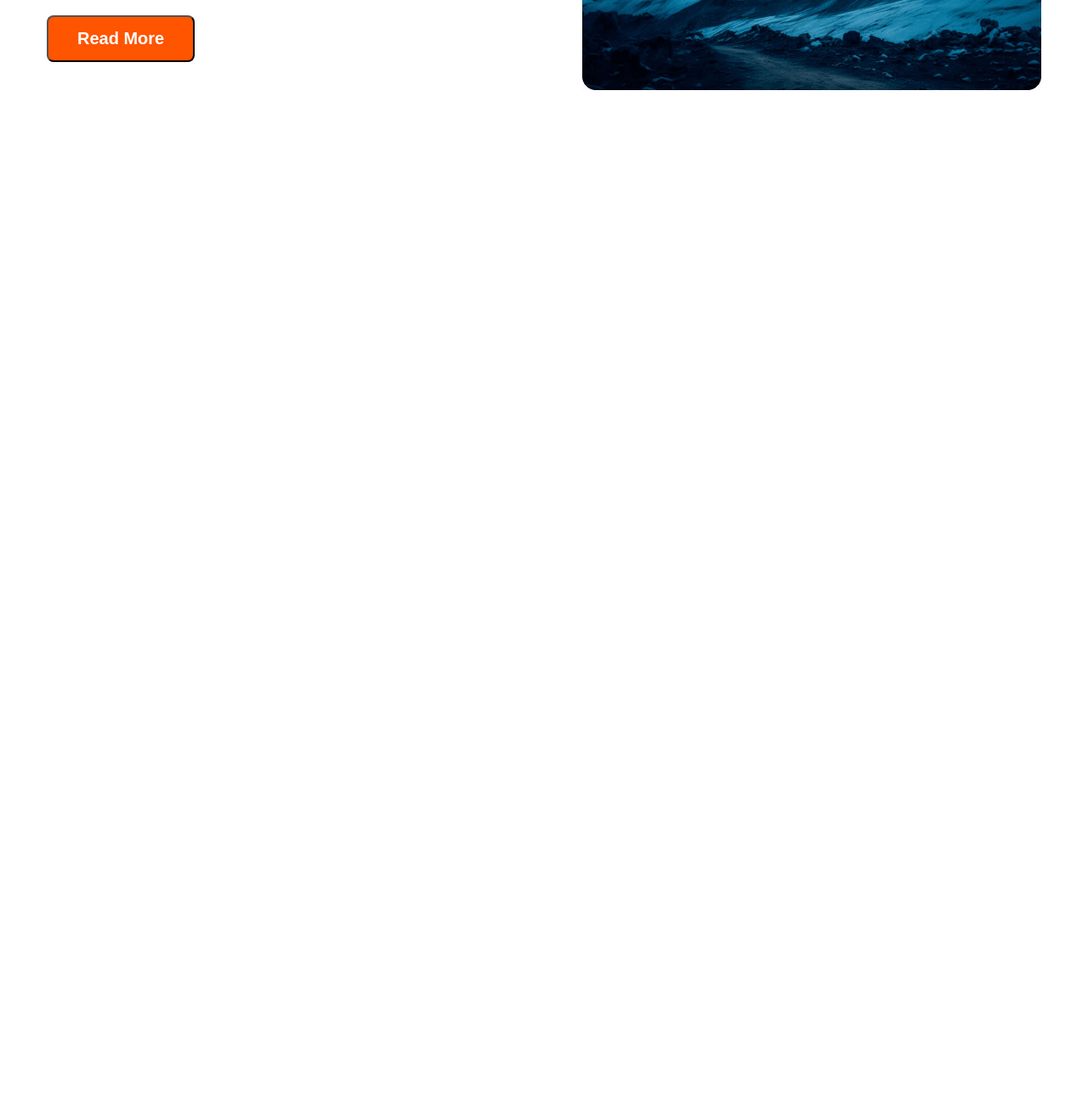
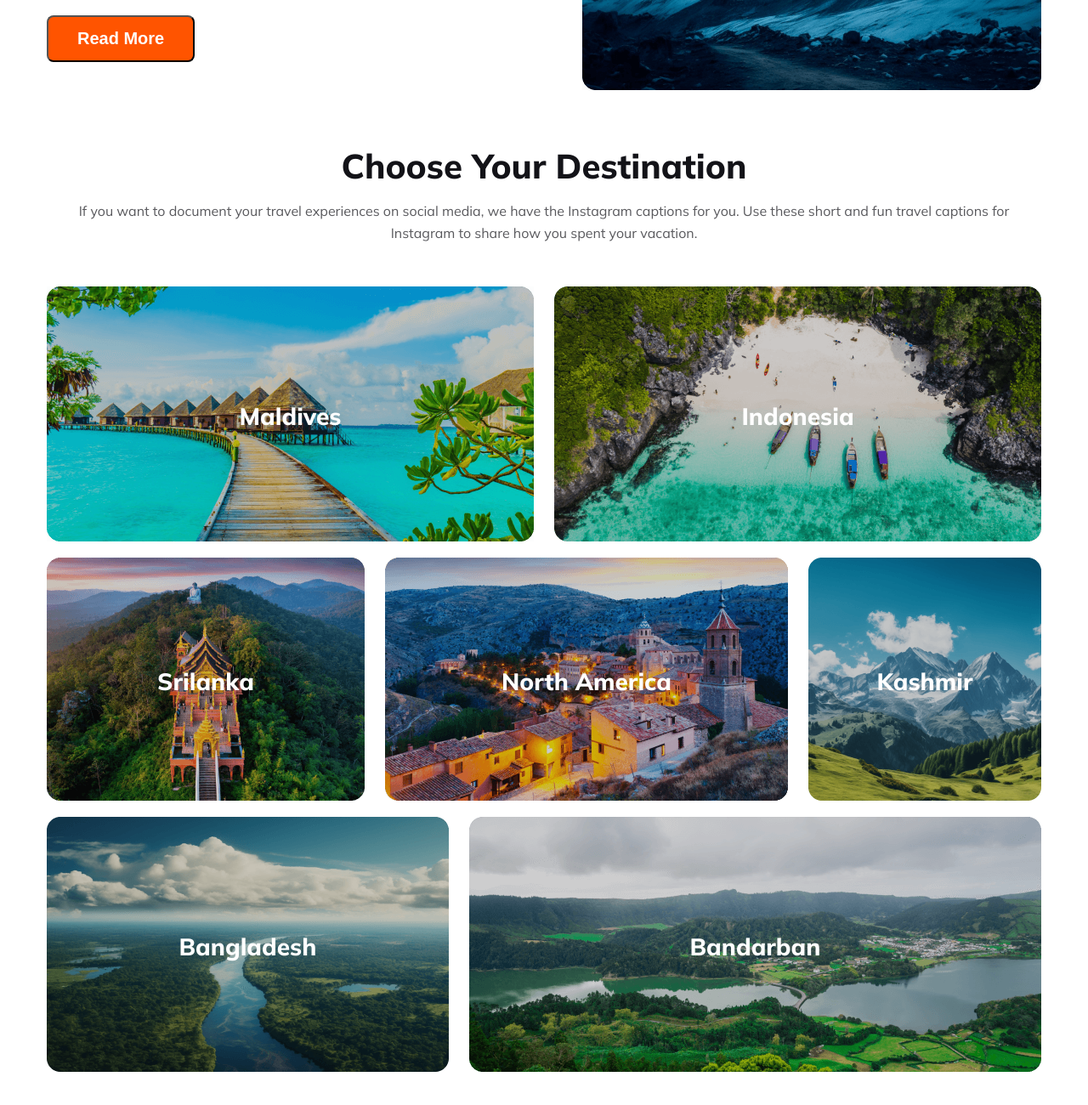
Before and after one commit to Mozammel111/Travel-website-for-assignment, a plain HTML site: page index.html in a window 1280 px wide. Shown: the part 1070-2370 px from the top of the page at 85% size. Before the commit the page ends 1180 px from the top, so only its background shows below. Drawn offline with Linux system fonts and the light colour scheme.

Commit message:
added destination part

```diff
--- a/css/style.css
+++ b/css/style.css
@@ -19,6 +19,11 @@ a{
 
 body{
     font-family: 'Mulish', sans-serif;
+}
+.country_name{
+    font-size: 28px;
+    font-weight: 800;
+    color: #FFF;
 }
 /* common css end */
 
@@ -174,3 +179,75 @@ body{
     margin-top: 10px;
 }
 /* popular tour part end */
+/* destination part start */
+.destination{
+    margin: 60px 0;
+}
+.main_part{
+    text-align: center;
+}
+.main_part h1{
+    font-size: 40px;
+    font-weight: 800;
+    color: #131318;
+    margin-bottom: 15px;
+}
+.main_part p{
+    font-size: 16px;
+    font-weight: 400;
+    line-height: 26px;
+    color: rgba(19, 19, 24, 0.70);
+    margin-bottom: 50px;
+}
+.first_row{
+    display: flex;
+    justify-content: space-between;
+    margin-bottom: 15px;
+}
+.main_pick{
+    position: relative;
+    text-align: center;
+    color: #FFF;
+}
+
+.country_name{
+    position: absolute;
+    top: 50%;
+    left: 50%;
+    transform: translate(-50%, -50%);
+}
+.second_row{
+    display: flex;
+    justify-content: space-between;
+}
+.sec_pic{
+    position: relative;
+    text-align: center;
+    color: #FFF;
+}
+
+.country_name{
+    position: absolute;
+    top: 50%;
+    left: 50%;
+    transform: translate(-50%, -50%);
+}
+
+.third_row{
+    display: flex;
+    justify-content: space-between;
+    margin-top: 15px;
+}
+.third_pic{
+    position: relative;
+    text-align: center;
+    color: #FFF;
+}
+
+.country_name{
+    position: absolute;
+    top: 50%;
+    left: 50%;
+    transform: translate(-50%, -50%);
+}
+/* destination part end */
--- a/index.html
+++ b/index.html
@@ -94,11 +94,57 @@
             </div>
         </div>
     </section>
+    <!-- popular tours part end -->
+    <!-- Destination part start -->
+    <section class="destination">
+        <div class="container">
+            <div class="main_part">
+                <h1>Choose Your Destination</h1>
+                <p>If you want to document your travel experiences on social media, we have the Instagram captions for you. Use these short and fun travel captions for Instagram to share how you spent your vacation.</p>
+            </div>
+            <div class="first_row">
+            <div class="main_pick">
+                <img src="Images/Rectangle 5.png" alt="" style="width: 100%;">
+                <div class="country_name">Maldives</div>
+            </div>
+            <div class="main_pick">
+                <img src="Images/Rectangle 8.png" alt="" style="width: 100%;">
+                <div class="country_name">Indonesia</div>
+            </div>
+        </div>
+        <div class="second_row">
+            <div class="sec_pic">
+                <img src="Images/Rectangle 6.png" alt="" style="width: 100%;">
+                <div class="country_name">Srilanka</div>
+            </div>
+            <div class="sec_pic">
+                <img src="Images/Rectangle 7.png" alt="" style="width: 100%;">
+                <div class="country_name">North America</div>
+            </div>
+            <div class="sec_pic">
+                <img src="Images/Rectangle 9.png" alt="" style="width: 100%;">
+                <div class="country_name">Kashmir</div>
+            </div>
+        </div>
+        <div class="third_row">
+            <div class="third_pic">
+                <img src="Images/Rectangle 11.png" alt="" style="width: 100%;">
+                <div class="country_name">Bangladesh</div>
+            </div>
+            <div class="third_pic">
+                <img src="Images/Rectangle 10.png" alt="" style="width: 100%;">
+                <div class="country_name">Bandarban</div>
+            </div>
+        </div>
+        </div>
+    </section>
+
+    <!-- <div class="container">
+        <img src="img_snow_wide.jpg" alt="Snow" style="width:100%;">
+        <div class="bottom-left">Bottom Left</div> -->
 
 
-
-
-    <!-- popular tours part end -->
+    <!-- Destination part end -->
 
 
 </body>
```
